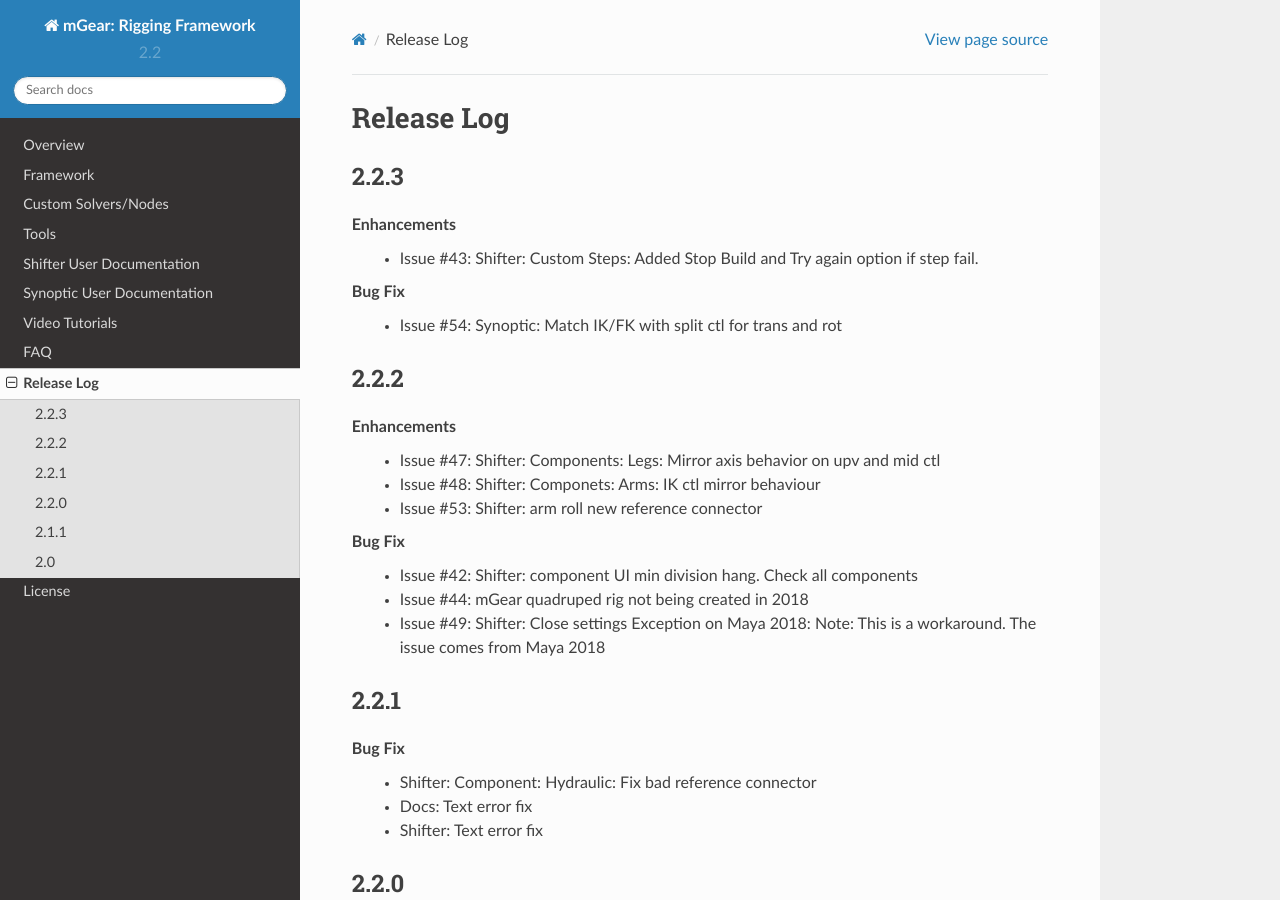
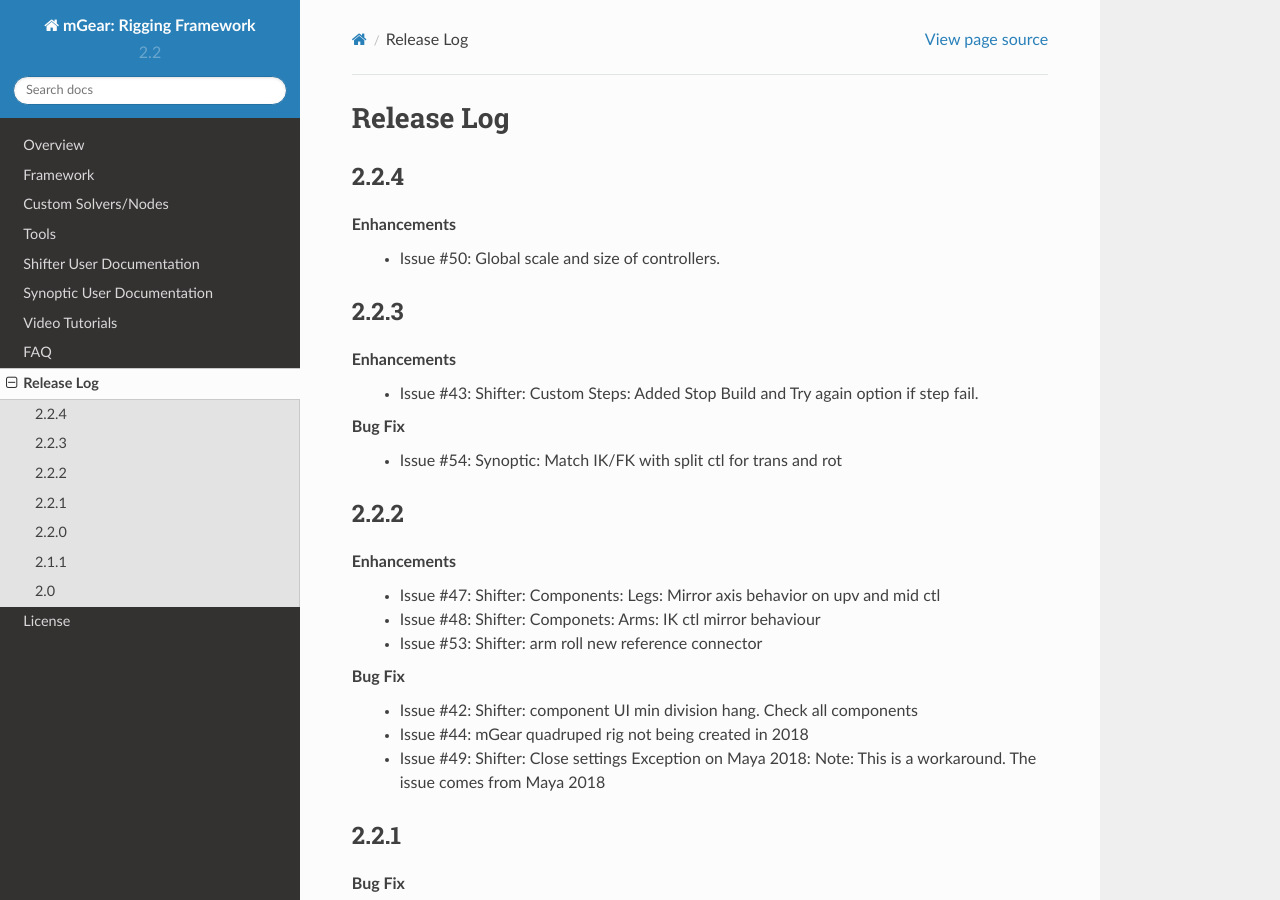
Before and after one commit to mgear-dev/mgear_dist, a Sphinx documentation site: the page built from docs/source/releaseLog.rst, in a window 1280 px wide and 900 px high. Built offline with Sphinx 7.4.7 and the Read the Docs theme 2.0.0, drawn with Linux system fonts in a browser that asks for light colours.

```diff
--- a/docs/source/releaseLog.rst
+++ b/docs/source/releaseLog.rst
@@ -1,5 +1,10 @@
 Release Log
 ===========
+
+2.2.4
+-----
+**Enhancements**
+	* Issue #50: Global scale and size of controllers.
 
 2.2.3
 -----
```
Also changed, not shown: README.md (+1 -1 lines), 1 other file.
